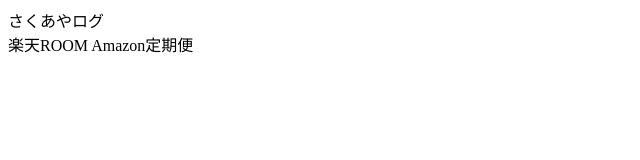
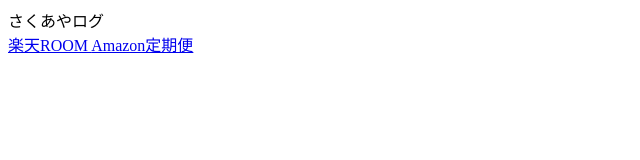
Before and after one commit to sakuaya/items, a plain HTML site: page index.html in a window 1280 px wide. Shown: the whole page, without its empty margins (0-640 px from the left). Drawn offline with Linux system fonts and the light colour scheme.

Commit message:
Update index.html

```diff
--- a/index.html
+++ b/index.html
@@ -12,10 +12,10 @@
     さくあやログ
   </header>
   <main>
-    <a hraf="https://room.rakuten.co.jp/room_sakuaya/items" target="_blank">
+    <a href="https://room.rakuten.co.jp/room_sakuaya/items" target="_blank">
       楽天ROOM
     </a>
-    <a hraf="https://room.rakuten.co.jp/room_sakuaya/items">
+    <a href="https://room.rakuten.co.jp/room_sakuaya/items">
       Amazon定期便
     </a>
   </main>
```
